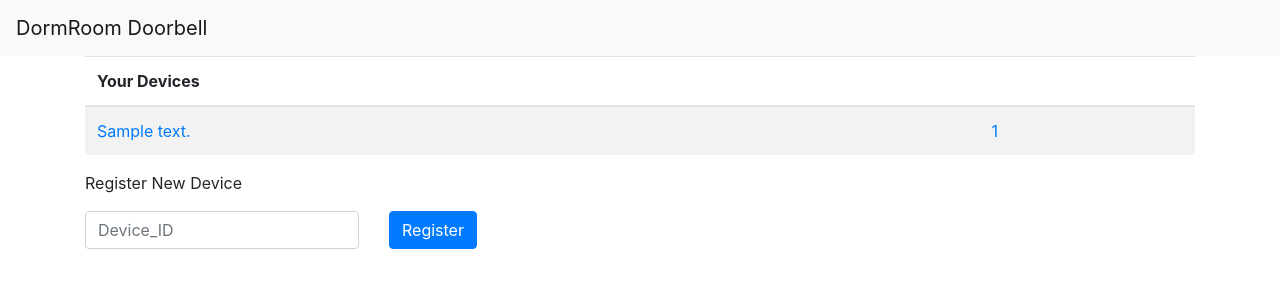
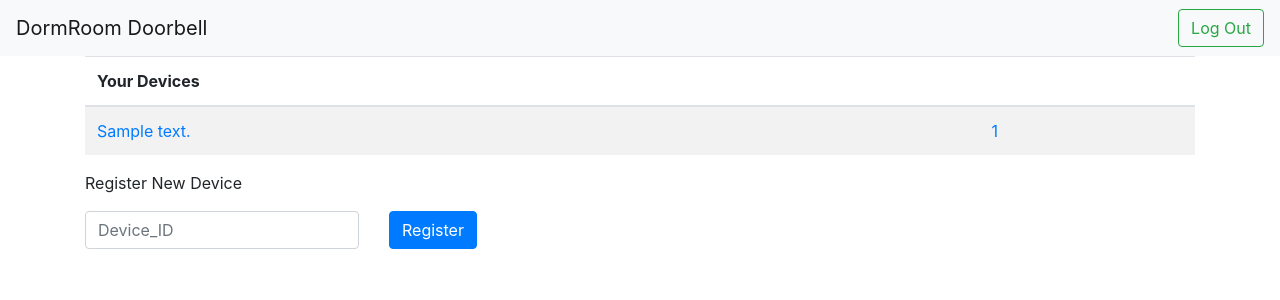
Before and after one commit to cpt22/MakeHarvard21, a PHP site: page / in a window 1280 px wide. Shown: the top 300 px of the page. Run offline with PHP 8.4, Linux system fonts and the light colour scheme; the visitor is signed in with stand-in values (Sample User, id 1); tables that the repository leaves empty or names only in its code hold one stand-in row (values such as "Sample post"); a stand-in replaces the project's code that opens the database connection.

Commit message:
ind upgrade

```diff
--- a/web/index.php
+++ b/web/index.php
@@ -48,6 +48,14 @@ while ($row = $result->fetch_assoc()) {
 <body>
 <nav class="navbar navbar-expand-lg navbar-light bg-light">
     <a class="navbar-brand" href="#">DormRoom Doorbell</a>
+    <div class="collapse navbar-collapse" id="navbarSupportedContent">
+        <!-- ignore next two lines, thats fro the flexbox-->
+        <ul class="navbar-nav mr-auto">
+        </ul>
+        <form class="form-inline my-2 my-lg-0">
+            <button class="btn btn-outline-success my-2 my-sm-0" type="button">Log Out</button>
+        </form>
+    </div>
 </nav>
 <div class="container">
     <table class="table table-striped">
```
